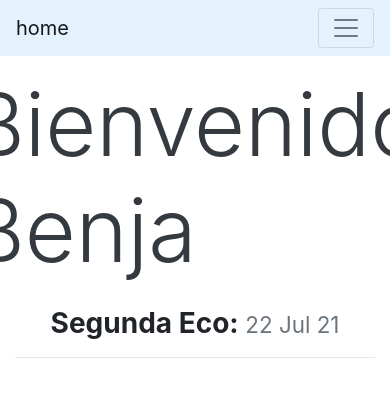
After one commit to camposleyba/django3-Benja, a Django app: page /semana6/ in a window 390 px wide; the page is wider, and only the part inside the window is pictured. The commit adds this page. Shown: the top 397 px of that part. Run offline with Django 3.2, Linux system fonts and the light colour scheme; data comes from the database, SQL or seed files in the repository; some libraries are stand-ins or nearby versions.

```diff
--- a/benja/static/benja/custom.css
+++ b/benja/static/benja/custom.css
@@ -11,7 +11,7 @@ body {
 }
 
 
-@media (min-width: 992px) {
+@media (min-width: 480px) {
     #hometext {
         font-size: 4rem;
     }
--- /dev/null
+++ b/benja/templates/benja/6semanas.html
@@ -0,0 +1,38 @@
+{% extends 'benja/base.html' %}
+
+{% load static %}
+
+{% block content %}
+
+<div class="row justify-content-center my-3">
+  <h1 class="display-2 text-dark">Bienvenido Benja</h1>
+</div>
+
+<div class="row justify-content-center mb-3">
+  <div class="col-md-9 text-center">
+    <h3 class="font-weight-bold">Segunda Eco:
+      <small class="text-muted">{{ fecha|date:'d M y' }}</small>
+    </h3>
+    <!--<img src="{% static 'benja/WhatsApp Image 2021-07-16 at 13.48.05.jpeg' %}" width="200" height="200">-->
+    <hr>
+    <!--{% for video in videos %}
+    <video width="800" height="500" controls>
+      <source src="{{ video.video.url }}" type="video/mp4">
+    </video>
+      <h3 class="font-weight-bold mt-3">{{ video.title }}</h3>
+      <p>{{ video.description }}</p>
+    {% endfor %}
+    <hr>
+    <br>
+    {% for foto in fotos %}
+    <img src="{{ foto.image.url }}" width="800" height="500">
+      <h3 class="font-weight-bold mt-3">{{ foto.title }}</h3>
+      <p>{{ foto.description }}</p>
+      {% endfor %}-->
+  </div>
+</div>
+
+
+
+
+{% endblock %}
--- a/benja/views.py
+++ b/benja/views.py
@@ -7,3 +7,9 @@ def home(request):
     fotos = Foto.objects.filter(week="semana 5")
     videos = Video.objects.filter(week="semana 5")
     return render(request, 'benja/home.html', {'fotos':fotos, 'fecha':fecha, 'videos':videos})
+
+def semana6(request):
+    fecha = datetime.date(2021,7,22)
+    fotos = Foto.objects.filter(week="semana 6")
+    videos = Video.objects.filter(week="semana 6")
+    return render(request, 'benja/6semanas.html', {'fotos':fotos, 'fecha':fecha, 'videos':videos})
--- a/benjamin/urls.py
+++ b/benjamin/urls.py
@@ -22,6 +22,7 @@ from django.conf import settings
 urlpatterns = [
     path('admin/', admin.site.urls),
     path('', views.home, name="home"),
+    path('semana6/', views.semana6, name="semana6"),
 ]
 
 urlpatterns += static(settings.MEDIA_URL, document_root= settings.MEDIA_ROOT)
```
